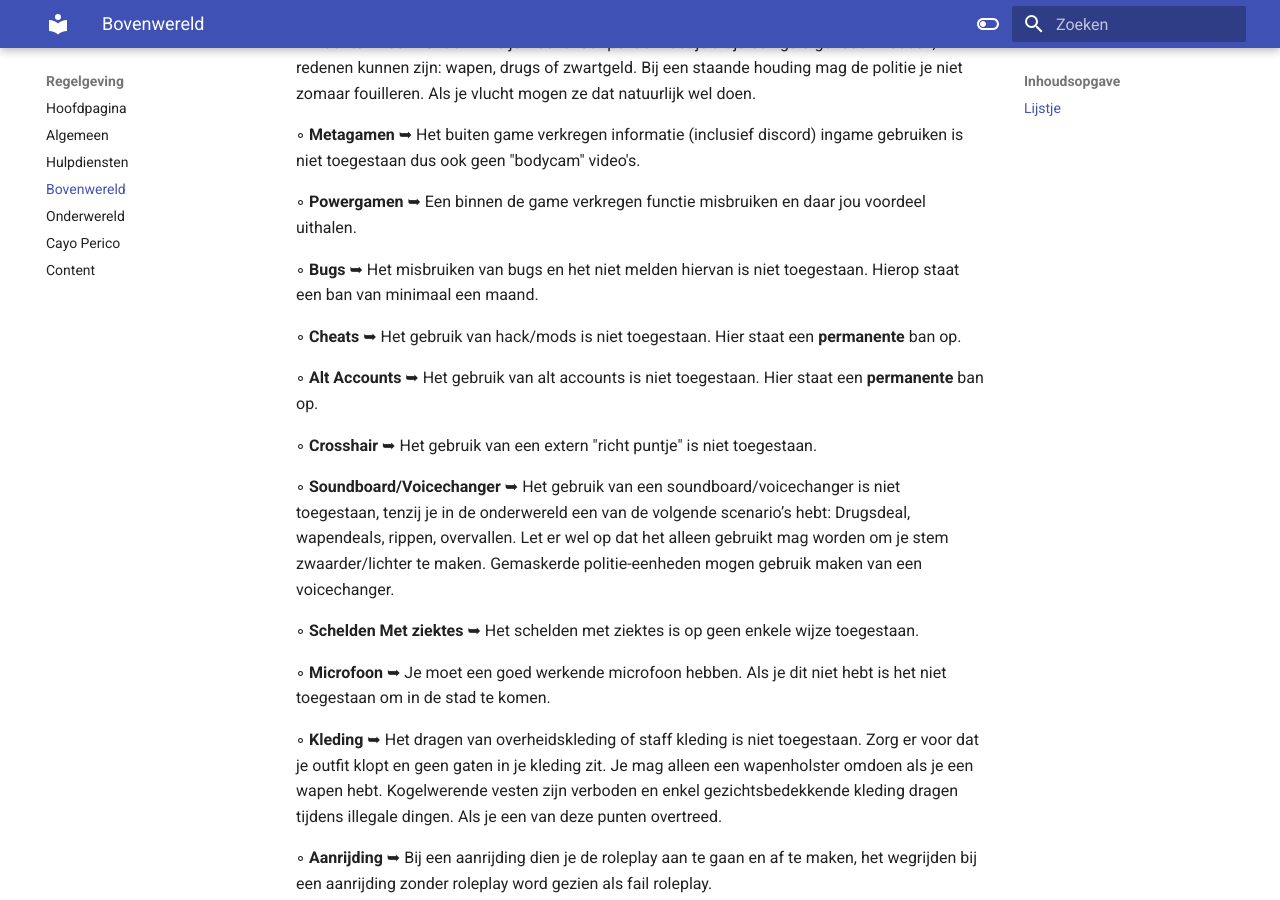
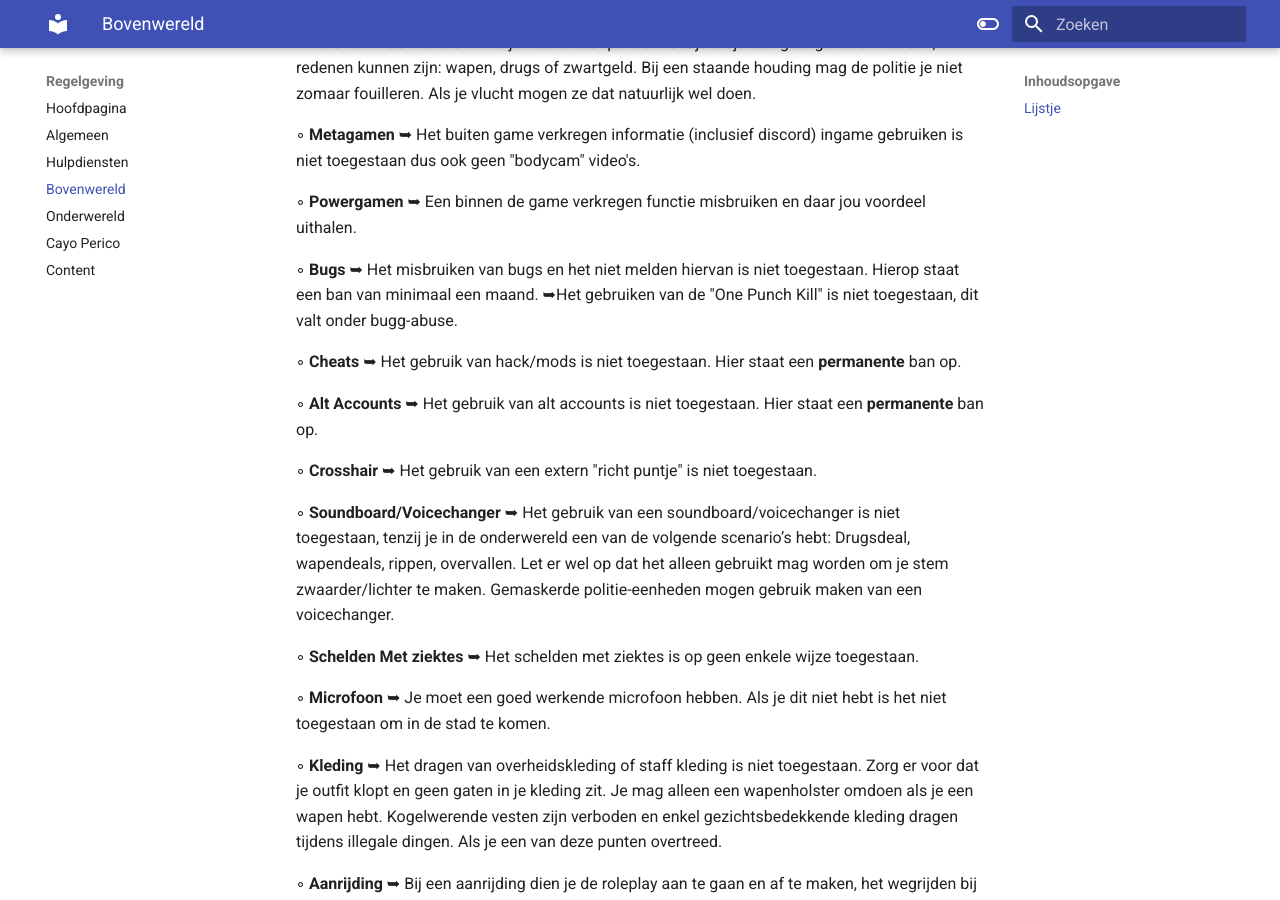
Before and after one commit to CappaWappa/Regels, an MkDocs documentation site: the page built from docs/bovenwereld.md, in a window 1280 px wide and 900 px high, scrolled down 1548 px. Built offline with MkDocs 1.6.1 and Material for MkDocs 9.7.7, drawn with Linux system fonts in a browser that asks for light colours; comment, search, counter and statistics services are not loaded.

Commit message:
Update bovenwereld.md

```diff
--- a/docs/bovenwereld.md
+++ b/docs/bovenwereld.md
@@ -42,6 +42,7 @@
 ◦ <b>Powergamen</b> ➥ Een binnen de game verkregen functie misbruiken en daar jou voordeel uithalen.
 
 ◦ <b>Bugs</b> ➥ Het misbruiken van bugs en het niet melden hiervan is niet toegestaan. Hierop staat een ban van minimaal een maand.
+➥Het gebruiken van de "One Punch Kill" is niet toegestaan, dit valt onder bugg-abuse.<br>
 
 ◦ <b>Cheats</b> ➥ Het gebruik van hack/mods is niet toegestaan. Hier staat een <b>permanente</b> ban op.
 
```
